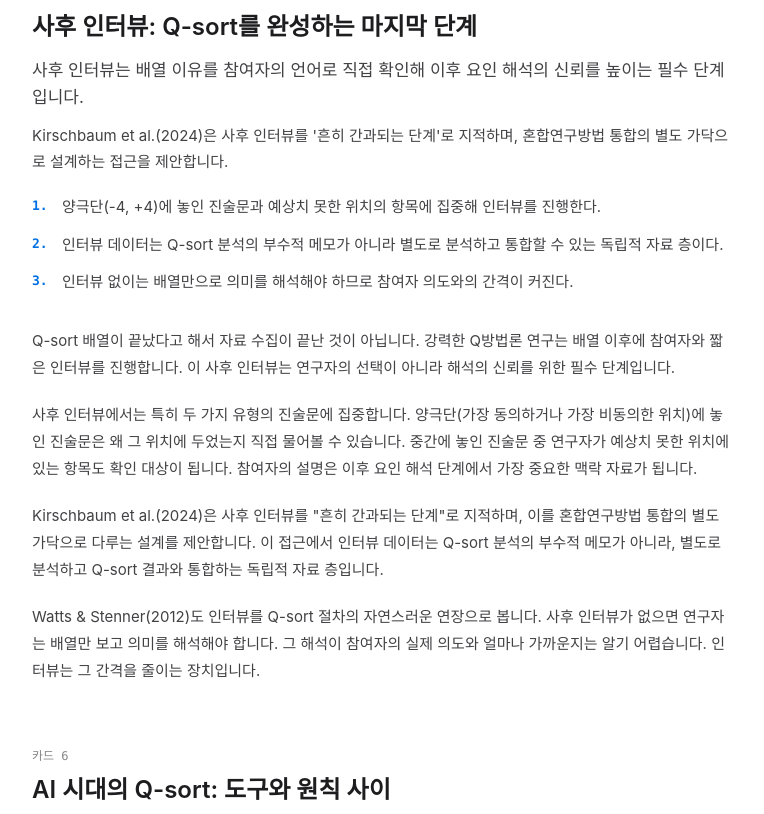
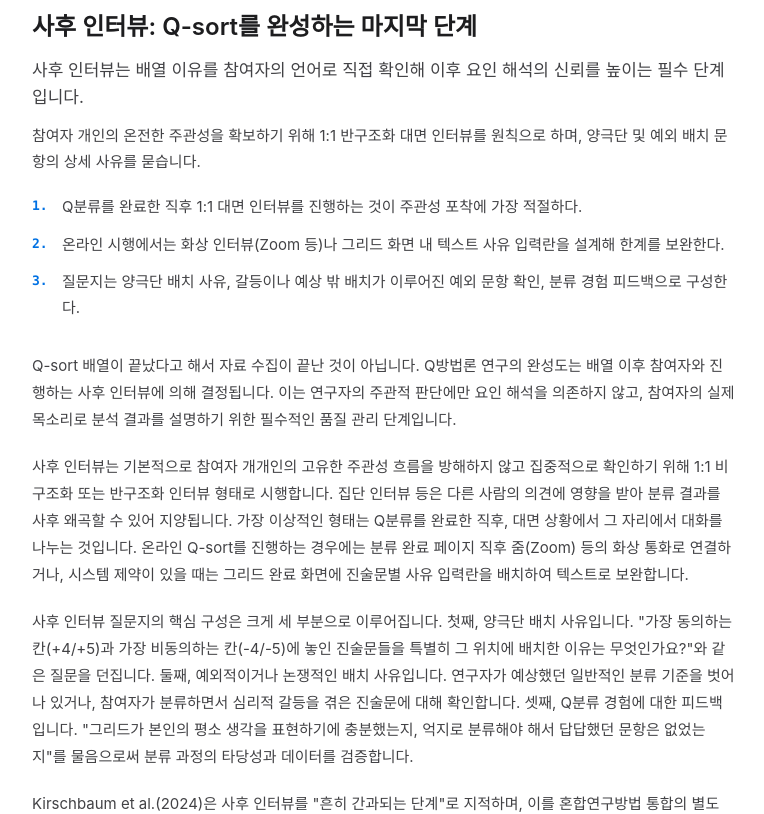
Before and after one commit to dorobo99-prog/q_Methology_Lesson, a Next.js app: page /lessons/5-6 in a window 1280 px wide. Shown: the part 4482-5296 px from the top of the page, without its empty margins (256-1020 px from the left). Built offline with nearby package versions, Linux system fonts and the light colour scheme; no server answers.

Commit message:
update post interview

```diff
--- a/src/app/lessons/5-6/page.tsx
+++ b/src/app/lessons/5-6/page.tsx
@@ -78,11 +78,11 @@ const cards: Card[] = [
     keyMessage:
       "사후 인터뷰는 배열 이유를 참여자의 언어로 직접 확인해 이후 요인 해석의 신뢰를 높이는 필수 단계입니다.",
     shortDescription:
-      "Kirschbaum et al.(2024)은 사후 인터뷰를 '흔히 간과되는 단계'로 지적하며, 혼합연구방법 통합의 별도 가닥으로 설계하는 접근을 제안합니다.",
+      "참여자 개인의 온전한 주관성을 확보하기 위해 1:1 반구조화 대면 인터뷰를 원칙으로 하며, 양극단 및 예외 배치 문항의 상세 사유를 묻습니다.",
     points: [
-      "양극단(-4, +4)에 놓인 진술문과 예상치 못한 위치의 항목에 집중해 인터뷰를 진행한다.",
-      "인터뷰 데이터는 Q-sort 분석의 부수적 메모가 아니라 별도로 분석하고 통합할 수 있는 독립적 자료 층이다.",
-      "인터뷰 없이는 배열만으로 의미를 해석해야 하므로 참여자 의도와의 간격이 커진다.",
+      "Q분류를 완료한 직후 1:1 대면 인터뷰를 진행하는 것이 주관성 포착에 가장 적절하다.",
+      "온라인 시행에서는 화상 인터뷰(Zoom 등)나 그리드 화면 내 텍스트 사유 입력란을 설계해 한계를 보완한다.",
+      "질문지는 양극단 배치 사유, 갈등이나 예상 밖 배치가 이루어진 예외 문항 확인, 분류 경험 피드백으로 구성한다.",
     ],
   },
   {
@@ -251,10 +251,13 @@ function LessonCardBody({ num }: { num: number }) {
       return (
         <div className="lesson-card-body space-y-5" style={style}>
           <p>
-            Q-sort 배열이 끝났다고 해서 자료 수집이 끝난 것이 아닙니다. 강력한 Q방법론 연구는 배열 이후에 참여자와 짧은 인터뷰를 진행합니다. 이 사후 인터뷰는 연구자의 선택이 아니라 해석의 신뢰를 위한 필수 단계입니다.
+            Q-sort 배열이 끝났다고 해서 자료 수집이 끝난 것이 아닙니다. Q방법론 연구의 완성도는 배열 이후 참여자와 진행하는 사후 인터뷰에 의해 결정됩니다. 이는 연구자의 주관적 판단에만 요인 해석을 의존하지 않고, 참여자의 실제 목소리로 분석 결과를 설명하기 위한 필수적인 품질 관리 단계입니다.
           </p>
           <p>
-            사후 인터뷰에서는 특히 두 가지 유형의 진술문에 집중합니다. 양극단(가장 동의하거나 가장 비동의한 위치)에 놓인 진술문은 왜 그 위치에 두었는지 직접 물어볼 수 있습니다. 중간에 놓인 진술문 중 연구자가 예상치 못한 위치에 있는 항목도 확인 대상이 됩니다. 참여자의 설명은 이후 요인 해석 단계에서 가장 중요한 맥락 자료가 됩니다.
+            사후 인터뷰는 기본적으로 참여자 개개인의 고유한 주관성 흐름을 방해하지 않고 집중적으로 확인하기 위해 1:1 비구조화 또는 반구조화 인터뷰 형태로 시행합니다. 집단 인터뷰 등은 다른 사람의 의견에 영향을 받아 분류 결과를 사후 왜곡할 수 있어 지양됩니다. 가장 이상적인 형태는 Q분류를 완료한 직후, 대면 상황에서 그 자리에서 대화를 나누는 것입니다. 온라인 Q-sort를 진행하는 경우에는 분류 완료 페이지 직후 줌(Zoom) 등의 화상 통화로 연결하거나, 시스템 제약이 있을 때는 그리드 완료 화면에 진술문별 사유 입력란을 배치하여 텍스트로 보완합니다.
+          </p>
+          <p>
+            사후 인터뷰 질문지의 핵심 구성은 크게 세 부분으로 이루어집니다. 첫째, 양극단 배치 사유입니다. &quot;가장 동의하는 칸(+4/+5)과 가장 비동의하는 칸(-4/-5)에 놓인 진술문들을 특별히 그 위치에 배치한 이유는 무엇인가요?&quot;와 같은 질문을 던집니다. 둘째, 예외적이거나 논쟁적인 배치 사유입니다. 연구자가 예상했던 일반적인 분류 기준을 벗어나 있거나, 참여자가 분류하면서 심리적 갈등을 겪은 진술문에 대해 확인합니다. 셋째, Q분류 경험에 대한 피드백입니다. &quot;그리드가 본인의 평소 생각을 표현하기에 충분했는지, 억지로 분류해야 해서 답답했던 문항은 없었는지&quot;를 물음으로써 분류 과정의 타당성과 데이터를 검증합니다.
           </p>
           <p>
             Kirschbaum et al.(2024)은 사후 인터뷰를 &quot;흔히 간과되는 단계&quot;로 지적하며, 이를 혼합연구방법 통합의 별도 가닥으로 다루는 설계를 제안합니다. 이 접근에서 인터뷰 데이터는 Q-sort 분석의 부수적 메모가 아니라, 별도로 분석하고 Q-sort 결과와 통합하는 독립적 자료 층입니다.
```
